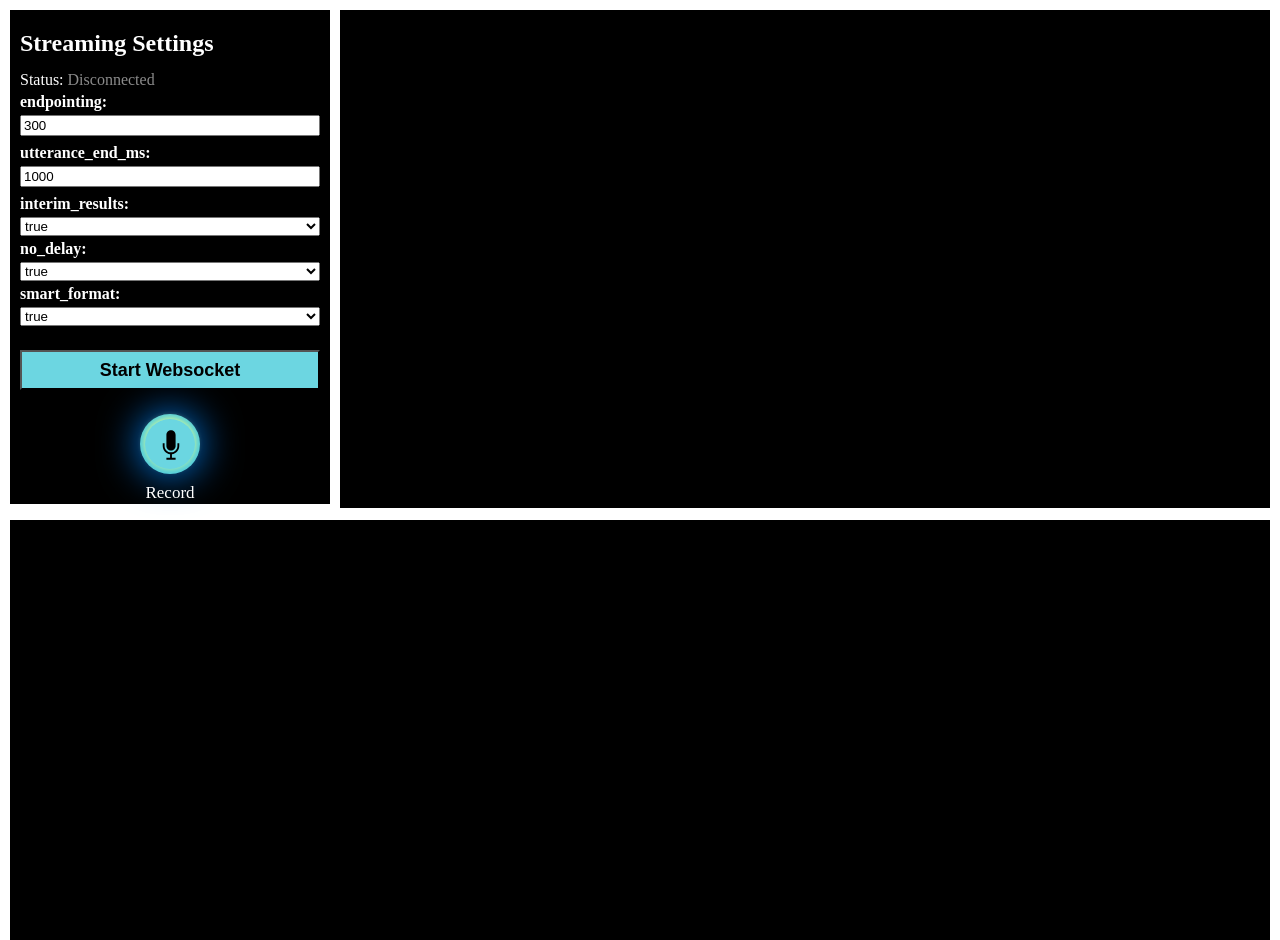
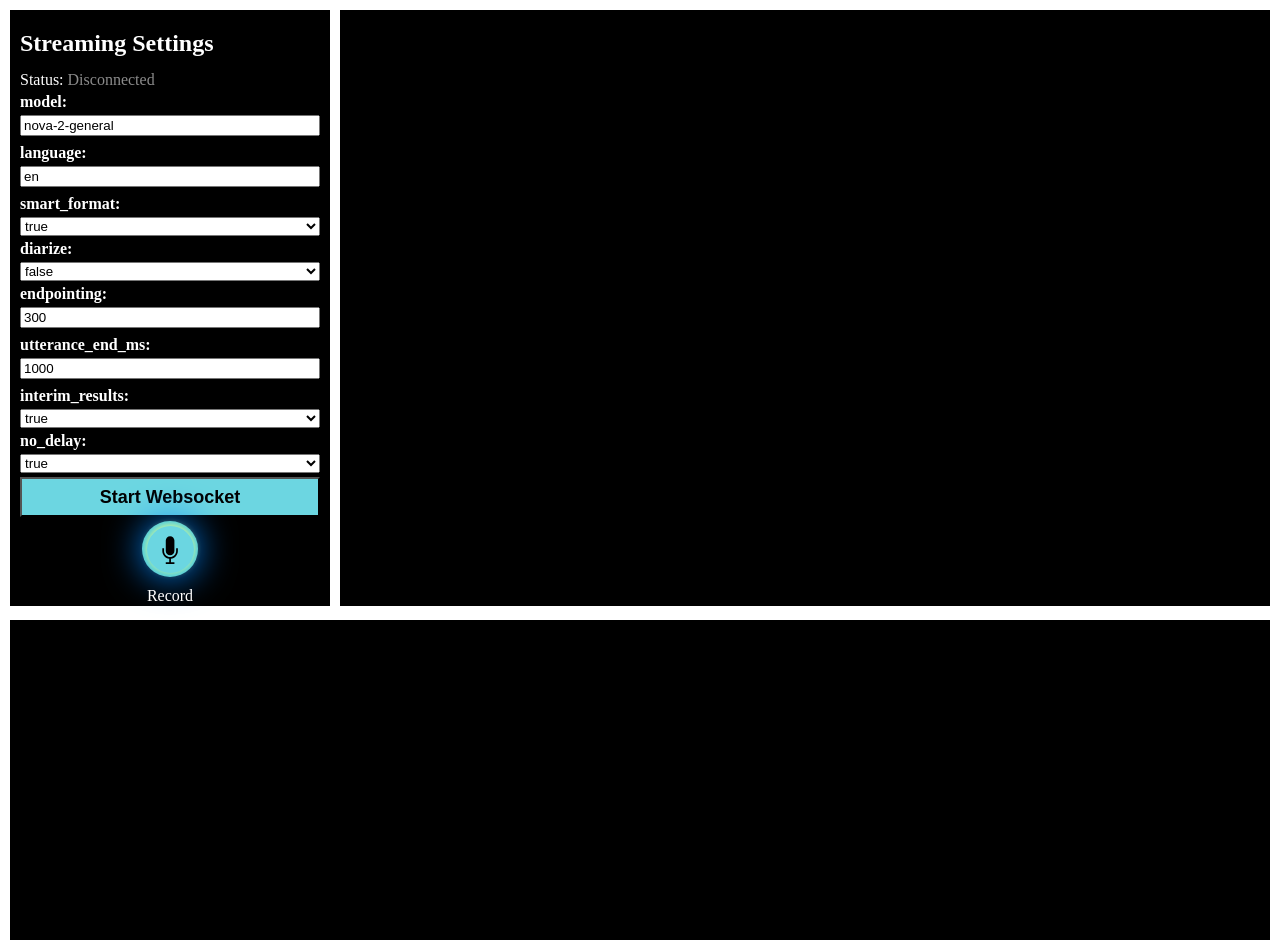
Before and after one commit to DamienDeepgram/deepgram-streaming-debugger, a website: page public/index.html in a window 1280 px wide. Both pictures are taken after a click on the button "Start Websocket". Drawn offline with Linux system fonts and the light colour scheme.

Commit message:
Add additional features, diarize, model, lanugage

```diff
--- a/public/client.js
+++ b/public/client.js
@@ -63,20 +63,26 @@ function setValue(el, val){
 
 function getSettings(){
   return {
+    model: getValue('model'),
+    language: getValue('language'),
     endpointing: getValue('endpointing'),
-    interim_results: getValue('interim_results'),
+    interim_results: getValue('interim_results') == "false" ? false : true,
     utterance_end_ms: getValue('utterance_end_ms'),
-    no_delay: getValue('no_delay'),
-    smart_format: getValue('smart_format'),
+    no_delay: getValue('no_delay') == "false" ? false : true,
+    smart_format: getValue('smart_format') == "false" ? false : true,
+    diarize: getValue('diarize') == "false" ? false : true,
   };
 }
 
 function updateSettingsVals(settings){
+  setValue('model', settings.model);
+  setValue('language', settings.language);
   setValue('endpointing', settings.endpointing);
   setValue('interim_results', settings.interim_results);
   setValue('utterance_end_ms', settings.utterance_end_ms);
   setValue('no_delay', settings.no_delay);
   setValue('smart_format', settings.smart_format);
+  setValue('diarize', settings.diarize);
 }
 
 async function start(socket) {
@@ -118,7 +124,8 @@ async function updateSettings(){
 
 function startWebsocket(){
   let settings = getSettings();
-  if(settings.interim_results == 'false'){
+  console.log(settings);
+  if(settings.interim_results == false){
     settings.utterance_end_ms = '';
   }
   if(parseInt(settings.utterance_end_ms) < 1000){
@@ -132,7 +139,9 @@ function startWebsocket(){
 
   let params = jsonToUrlParams(settings);
   //endpointing=300&interim_results=true&utterance_end_ms=1000&&no_delay=true&smart_format=true
-  socket = new WebSocket("ws://localhost:3000?"+params);
+  socket = new WebSocket("wss://deepgram-streaming-debugger.glitch.me?"+params);
+  // socket = new WebSocket("ws://localhost:3000?"+params);
+
 
   socket.addEventListener("open", async () => {
     connected = true;
@@ -151,7 +160,31 @@ function startWebsocket(){
       let log = document.getElementById('log');
       if (data.type == "Results" && data.channel.alternatives[0].transcript !== "") {
           if(data.is_final){
-              is_finals.push(data.channel.alternatives[0].transcript)
+              is_finals.push(data.channel.alternatives[0].transcript);
+
+              if(settings.diarize){
+                let speaker_phrases = {}
+
+                // Populate the dictionary with phrases for each speaker
+                data.channel.alternatives[0].words.forEach((word)=>{
+                  let speaker = word['speaker']
+                  if (!speaker_phrases[speaker]){
+                      speaker_phrases[speaker] = word['word'];
+                  }
+                  else{
+                      // Add a space before the next word for the same speaker
+                      speaker_phrases[speaker] += " " + word['word']
+                  }
+                });
+
+                // Print the phrases for each speaker
+                Object.keys(speaker_phrases).forEach((speaker)=>{
+                    let phrase = speaker_phrases[speaker]
+                    console.log(`Speaker ${speaker}: ${phrase}`)
+                    log.innerHTML += `Speaker ${speaker}: ${phrase}<br>`;
+                })
+              }
+
               if(data.speech_final){
                   if(interim_result){
                       interim_result.parentNode.removeChild(interim_result);
--- a/public/index.html
+++ b/public/index.html
@@ -16,17 +16,23 @@
     <div class="settings" id="settings">
       <h2>Streaming Settings</h2>
       <div>Status: <span class="disconnected" id="status">Disconnected</span></div>
-      <label>endpointing:</label><input id="endpointing" type="text" value="300">
-      <label>utterance_end_ms:</label><input id="utterance_end_ms" type="text" value="1000">
-      <label>interim_results:</label><select id="interim_results" type="text" value="true">
+      <label>model:</label><input id="model" type="text" value="nova-2-general">
+      <label>language:</label><input id="language" type="text" value="en">
+      <label>smart_format:</label><select id="smart_format">
         <option selected value="true">true</option>
         <option value="false">false</option>
         </select>
-      <label>no_delay:</label><select id="no_delay" type="text" value="true">
+      <label>diarize:</label><select id="diarize" type="text" value="false">
+        <option value="true">true</option>
+        <option selected value="false">false</option>
+        </select>
+      <label>endpointing:</label><input id="endpointing" type="text" value="300">
+      <label>utterance_end_ms:</label><input id="utterance_end_ms" type="text" value="1000">
+      <label>interim_results:</label><select id="interim_results">
         <option selected value="true">true</option>
         <option value="false">false</option>
         </select>
-      <label>smart_format:</label><select id="smart_format" type="text" value="true">
+      <label>no_delay:</label><select id="no_delay">
         <option selected value="true">true</option>
         <option value="false">false</option>
         </select>
--- a/public/style.css
+++ b/public/style.css
@@ -31,8 +31,8 @@ body {
 
 .settings input[type=button] {
   background-color: #6cd6e1;
-  margin-bottom: 20px;
-  margin-top: 20px;
+  margin-bottom: 0px;
+  margin-top: 0px;
   height: 40px;
   font-weight: 600;
   font-size: 18px;
@@ -52,7 +52,7 @@ body {
   /* top: 100px;
     right: 100px; */
   margin-top: 120px;
-  zoom: 0.5;
+  zoom: 0.47;
 }
 
 .object {
@@ -149,13 +149,13 @@ body {
   text-align: center;
   position: absolute;
   top: 10px;
-  height: 478px;
+  height: 576px;
   width: calc(100% - 370px);
   left: 340px;
   text-align: left;
   background-color: #000;
   padding: 10px;
-  overflow: scroll;
+  overflow-y: scroll;
 }
 
 .log {
@@ -164,8 +164,8 @@ body {
   font-size: 10px;
   text-align: center;
   position: absolute;
-  top: 520px;
-  height: 400px;
+  top: 620px;
+  height: 300px;
   width: calc(100% - 40px);
   left: 10px;
   text-align: left;
```
Also changed, not shown: server.js (+11 -5 lines), 1 other file.
